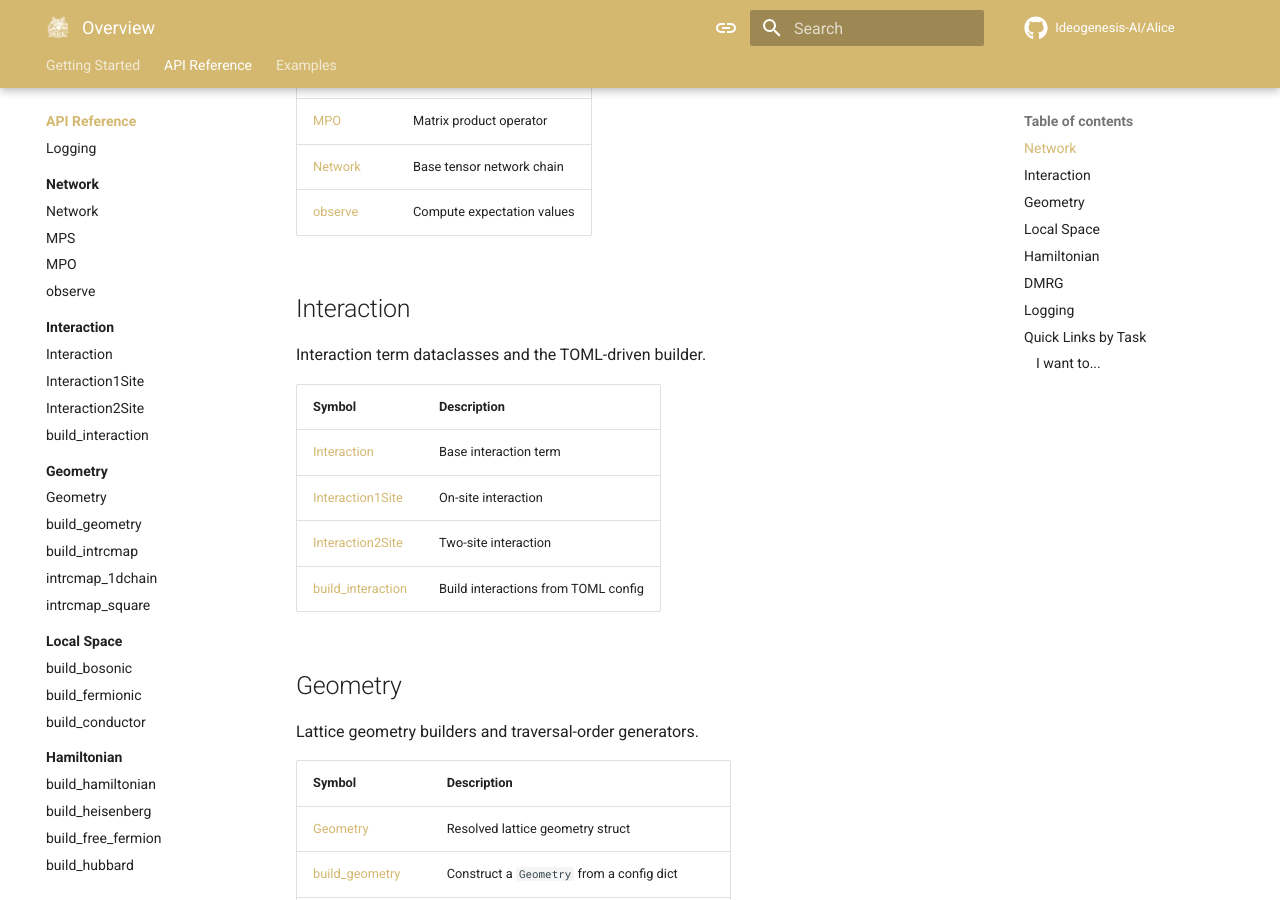
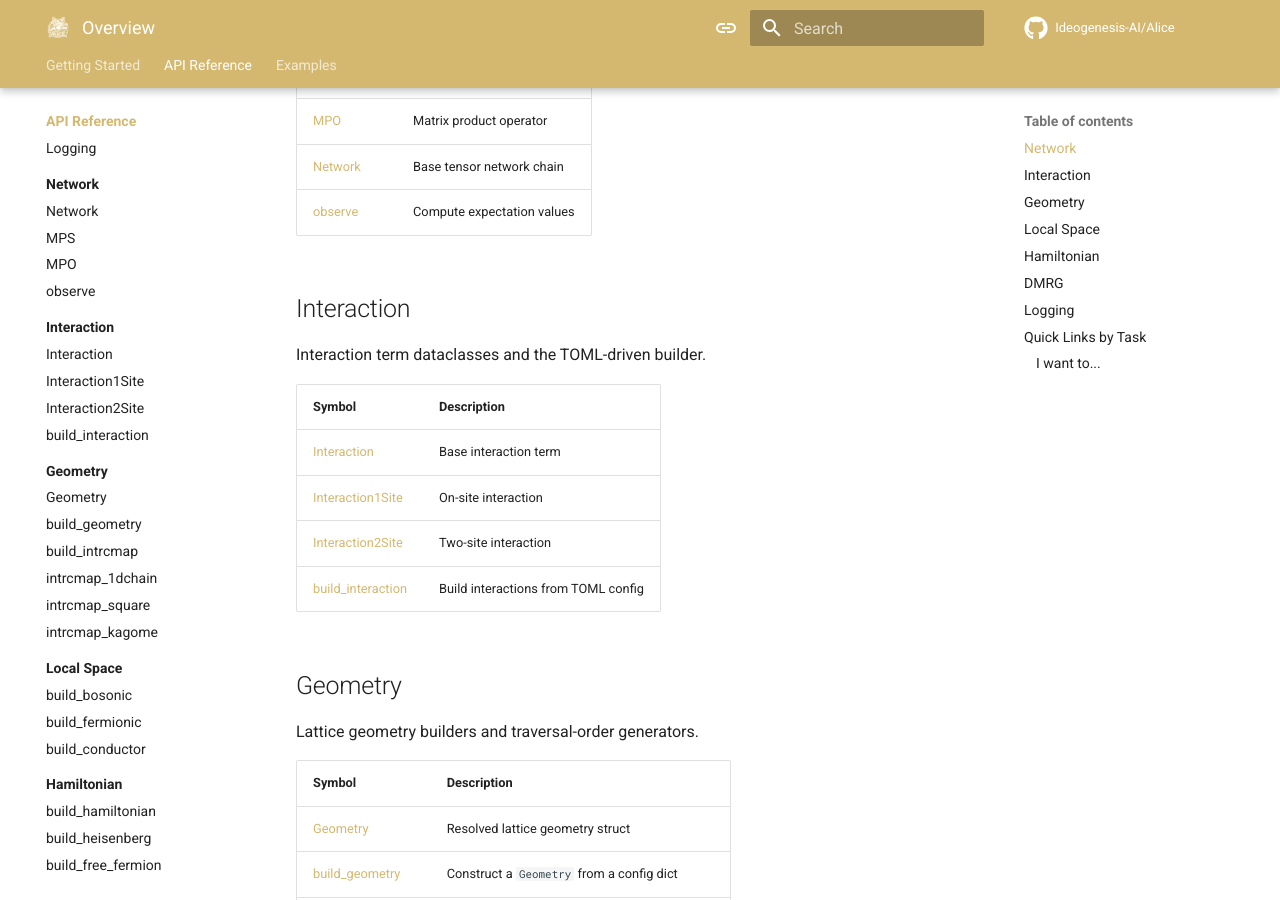
Before and after one commit to Ideogenesis-AI/Alice, an MkDocs documentation site: the page built from docs/api/index.md, in a window 1280 px wide and 900 px high, scrolled down 396 px. Built offline with MkDocs 1.6.1 and Material for MkDocs 9.7.7, drawn with Linux system fonts in a browser that asks for light colours; comment, search, counter and statistics services are not loaded.

Commit message:
Add intrcmap_kagome to navigation in mkdocs.yml
This update includes the `intrcmap_kagome` documentation in the navigation structure, improving accessibility and organization of geometry-related resources in the documentation.

```diff
--- a/mkdocs.yml
+++ b/mkdocs.yml
@@ -83,6 +83,7 @@ nav:
       - build_intrcmap: api/geometry/build-intrcmap.md
       - intrcmap_1dchain: api/geometry/intrcmap-1dchain.md
       - intrcmap_square: api/geometry/intrcmap-square.md
+      - intrcmap_kagome: api/geometry/intrcmap-kagome.md
     - Local Space:
       - Overview: api/local-space/index.md
       - build_bosonic: api/local-space/build-bosonic.md
```
